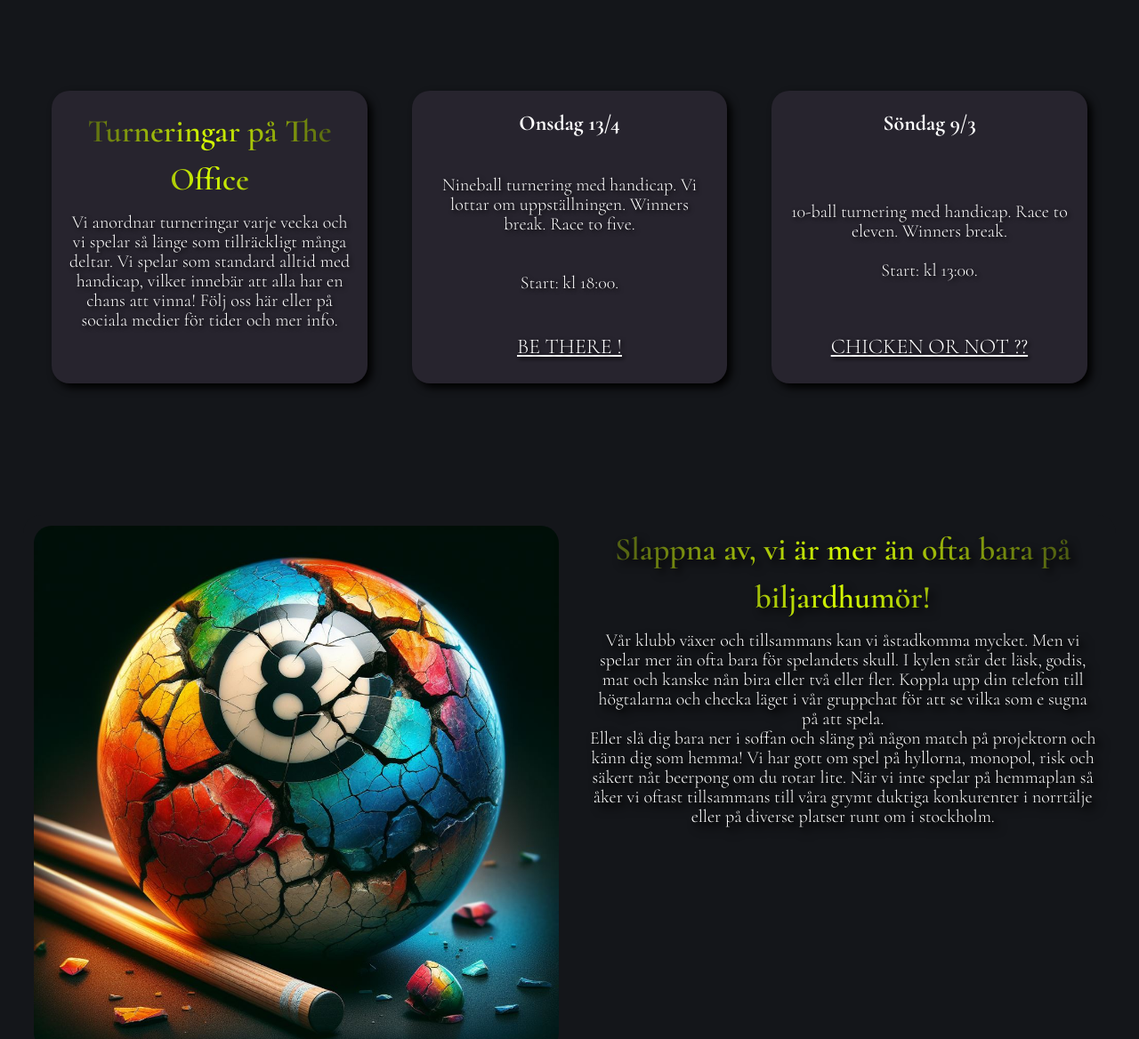
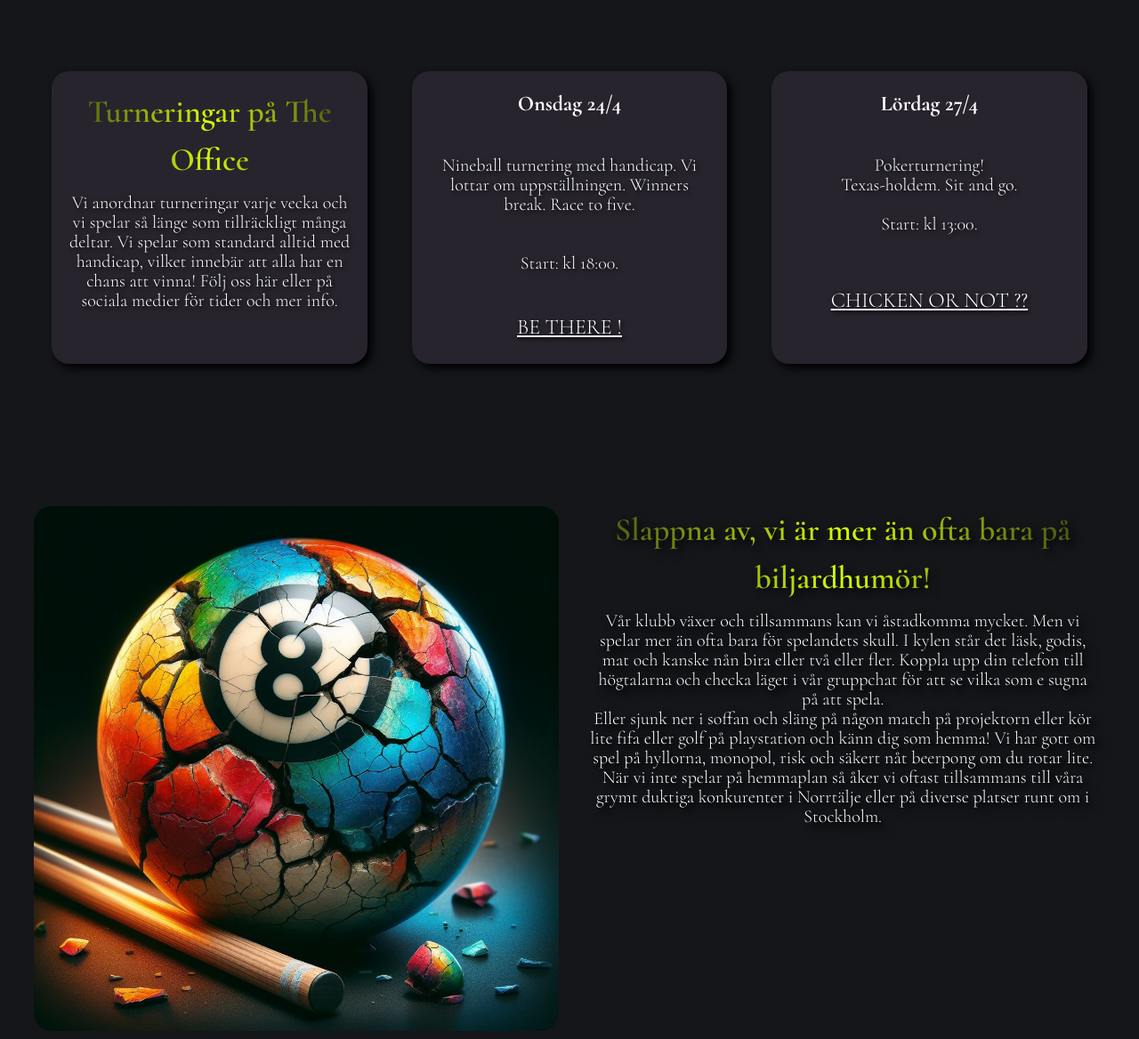
Before and after one commit to aandreasgit/theofficesport.github.io, a plain HTML site: page index.html in a window 1280 px wide. Shown: the part 1360-2528 px from the top of the page at 89% size. Drawn offline with nearby package versions, Linux system fonts and the light colour scheme.

Commit message:
Update index.html

```diff
--- a/index.html
+++ b/index.html
@@ -47,7 +47,7 @@
         <p>Vi är en nyskapad och passionerad biljardklubb som samlar entusiaster från alla nivåer. Här är några skäl till varför DU bör bli en del av vår gemenskap. <br><br>
 
 Våra medlemmar är inte bara spelare, de är äkta biljardmästare! Oavsett om du är nybörjare eller erfaren, kommer du att hitta likasinnade människor att spela med och lära av.
-Vårt klubbhus är utrustat med det bästa av det bästa. Från professionella biljardbord till högkvalitativa köer och bollar, vi har allt du behöver för att förbättra ditt spel. <br><br>
+Vårt klubbhus är utrustat med det bästa av det bästa. Från professionella biljardbord till högkvalitativa köer och bollar, vi har allt du behöver för att förbättra ditt spel.
 Vi erbjuder regelbundna träningssessioner och interna turneringar. Oavsett om du vill finslipa dina färdigheter eller tävla på allvar, har vi något för dig.
 Biljard handlar inte bara om spelet, det handlar också om gemenskap. Vi ordnar sociala evenemang, och andra aktiviteter där du kan lära känna andra medlemmar.
 <br><br>Vi strävar efter att främja biljard som en sport och skapa en plats där alla är välkomna. Oavsett om du är en casual spelare eller en blivande mästare, är du en del av vår familj.
@@ -58,15 +58,15 @@ Kontakta oss om du är intresserad av att spela, bli medlem, eller om du vill ve
 <section><a name="turneringar"></a>
 <div class="grid-container-3 font-cormorant">
   <div class="cell item1"><H2 class="text-color-hole">Turneringar på The Office</H2><p>Vi anordnar turneringar varje vecka och vi spelar så länge som tillräckligt många deltar. Vi spelar som standard alltid med handicap, vilket innebär att alla har en chans att vinna! Följ oss här eller på sociala medier för tider och mer info. </p></div>
-  <div class="cell item3"><h3 style="font-weight: bold; font-size: larger;">Onsdag 13/4 </h3><br><p> Nineball turnering med handicap. Vi lottar om uppställningen. Winners break. Race to five. <br><br><br>Start: kl 18:00.<br></p><br><p style="font-size: larger; text-decoration: underline;">BE THERE !</p></div>
-  <div class="cell item3"><h3 style="font-weight: bold; font-size: larger;">Söndag 9/3 </h3><br><br><p> 10-ball turnering med handicap. Race to eleven. Winners break. <br><br>Start: kl 13:00.<br><br><br></p><p style="font-size: larger; text-decoration: underline;">CHICKEN OR NOT ??</p></div>
+  <div class="cell item3"><h3 style="font-weight: bold; font-size: larger;">Onsdag 24/4 </h3><br><p> Nineball turnering med handicap. Vi lottar om uppställningen. Winners break. Race to five. <br><br><br>Start: kl 18:00.<br></p><br><p style="font-size: larger; text-decoration: underline;">BE THERE !</p></div>
+  <div class="cell item3"><h3 style="font-weight: bold; font-size: larger;">Lördag 27/4 </h3><br><p> Pokerturnering!<br> Texas-holdem. Sit and go. <br><br>Start: kl 13:00.<br><br><br></p><p style="font-size: larger; text-decoration: underline;">CHICKEN OR NOT ??</p></div>
 
 
 </section>
 <section class="padding-5">
 <div class="grid-container-2 font-cormorant">
     <div class="img-center"><figure style="width: 100%; object-fit: cover;"><img class="img-round" src="images/cracked eightball.jpg"</figure></div>
-  <div class="cell"><H2 class="text-color-hole">Slappna av, vi är mer än ofta bara på biljardhumör!</H2><p>Vår klubb växer och tillsammans kan vi åstadkomma mycket. Men vi spelar  mer än ofta bara för spelandets skull. I kylen står det läsk, godis, mat och kanske nån bira eller två eller fler. Koppla upp din telefon till högtalarna och checka läget i vår gruppchat för att se vilka som e sugna på att spela.<br>Eller slå dig bara ner i soffan och släng på någon match på projektorn och känn dig som hemma! Vi har gott om spel på hyllorna, monopol, risk och säkert nåt beerpong om du rotar lite. När vi inte spelar på hemmaplan så åker vi oftast tillsammans till våra grymt duktiga konkurenter i norrtälje eller på diverse platser runt om i stockholm.  </p></div>
+  <div class="cell"><H2 class="text-color-hole">Slappna av, vi är mer än ofta bara på biljardhumör!</H2><p>Vår klubb växer och tillsammans kan vi åstadkomma mycket. Men vi spelar  mer än ofta bara för spelandets skull. I kylen står det läsk, godis, mat och kanske nån bira eller två eller fler. Koppla upp din telefon till högtalarna och checka läget i vår gruppchat för att se vilka som e sugna på att spela.<br>Eller sjunk ner i soffan och släng på någon match på projektorn eller kör lite fifa eller golf på playstation och känn dig som hemma! Vi har gott om spel på hyllorna, monopol, risk och säkert nåt beerpong om du rotar lite. När vi inte spelar på hemmaplan så åker vi oftast tillsammans till våra grymt duktiga konkurenter i Norrtälje eller på diverse platser runt om i Stockholm.  </p></div>
 
 
 </div>
@@ -75,7 +75,7 @@ Kontakta oss om du är intresserad av att spela, bli medlem, eller om du vill ve
     <section class="padding-5">
 <div class="grid-container-2 font-cormorant">
 
-  <div class="cell-dart"><H2 class="text-color-hole">Håll ögonen öppna!</H2> <p>Darttavlor är påväg och Åkersbergas främsta biljardklubb kommer snart också att bli åkersbergas främsta dartklubb. Det är ingen hemlighet att vi gillar tävlingar, och därför skriver vi bara rakt av att vi satsar fullt ut på att bli en i landets särklass vassaste dartklubb. Vi söker dig som vet vad du sysslar med och som kan pricka Bulls Eye även efter 10 sänkta bira! Målet för The Office sport Dartklubb är att skapa en gemenskap för dartentusiaster i området. Genom att träffas regelbundet, utmana varandra och förbättra sina dartfärdigheter strävar medlemmarna efter att ha roligt samtidigt som de utvecklar sin spelförmåga. Klubben vill även främja intresset för dart i Åkersberga och erbjuda en plats där likasinnade kan samlas och dela sin passion för sporten. Medlemmarna är entusiastiska och ser fram emot att fortsätta växa och stärka dartgemenskapen i området.</p></div><div class="img-center"><figure style="width: 100%;"><img class="img-round" src="images/dart.webp"</figure></div>
+  <div class="cell-dart"><H2 class="text-color-hole">Håll ögonen öppna!</H2> <p>Darttavlor är påväg och Åkersbergas främsta biljardklubb kommer snart också att bli Åkersbergas främsta dartklubb. Det är ingen hemlighet att vi gillar tävlingar, och därför skriver vi bara rakt av att vi satsar fullt ut på att bli en i landets särklass vassaste dartklubb. Vi söker dig som vet vad du sysslar med och som kan pricka Bulls Eye även efter 10 sänkta bira! Målet för The Office sport Dartklubb är att skapa en gemenskap för dartentusiaster i området. Genom att träffas regelbundet, utmana varandra och förbättra sina dartfärdigheter strävar medlemmarna efter att ha roligt samtidigt som de utvecklar sin spelförmåga. Klubben vill även främja intresset för dart i Åkersberga och erbjuda en plats där likasinnade kan samlas och dela sin passion för sporten. Medlemmarna är entusiastiska och ser fram emot att fortsätta växa och stärka dartgemenskapen i området!</p></div><div class="img-center"><figure style="width: 100%;"><img class="img-round" src="images/dart.webp"</figure></div>
 
 
 </div>
@@ -104,7 +104,7 @@ Så, min vän, ta din öl, krama din fru farväl och stig ner i biljardens dunkl
       <!--
       <div class="moving-box">
         <img src="images/logolong.JPG" alt="Din bild">
-
+        <p>Din text här</p>
 -->
    <section class="map"><a name="hittahit"></a>
    <div class="grid-container-map hitta-hit">
```
